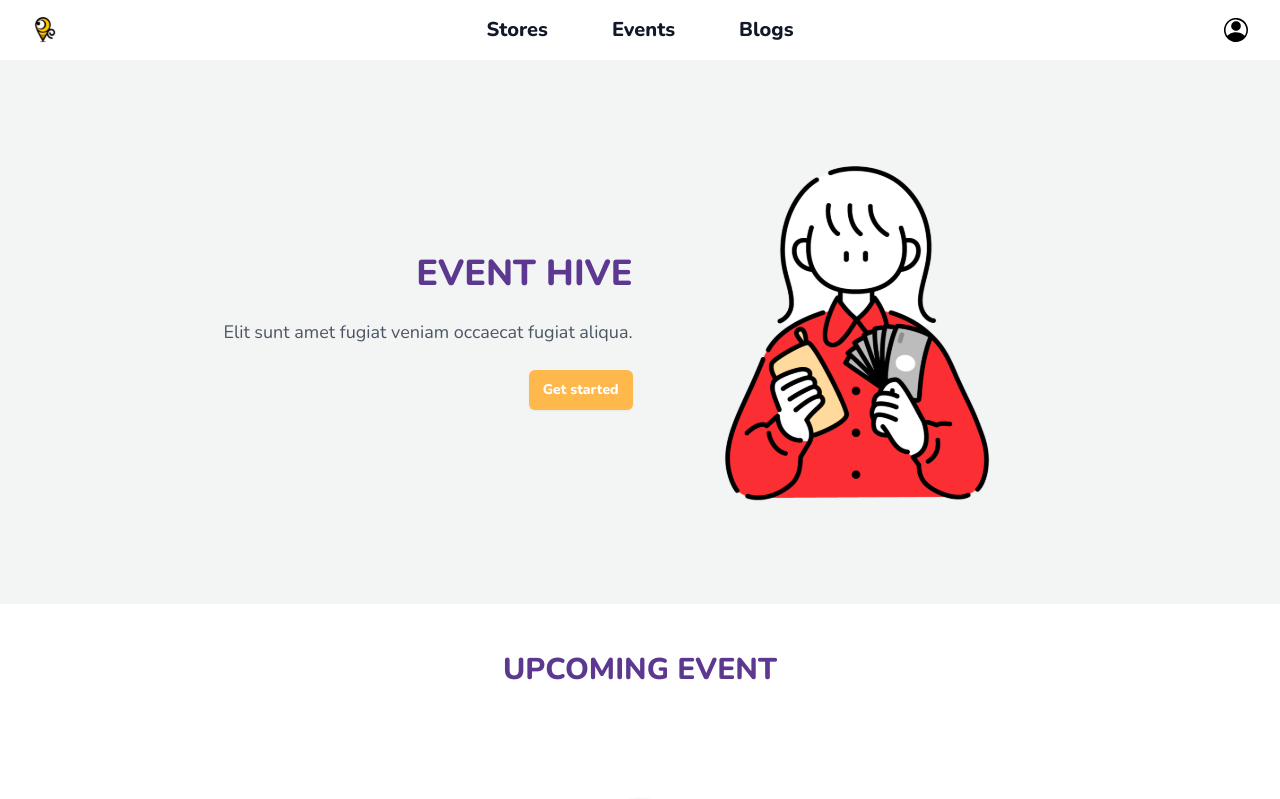
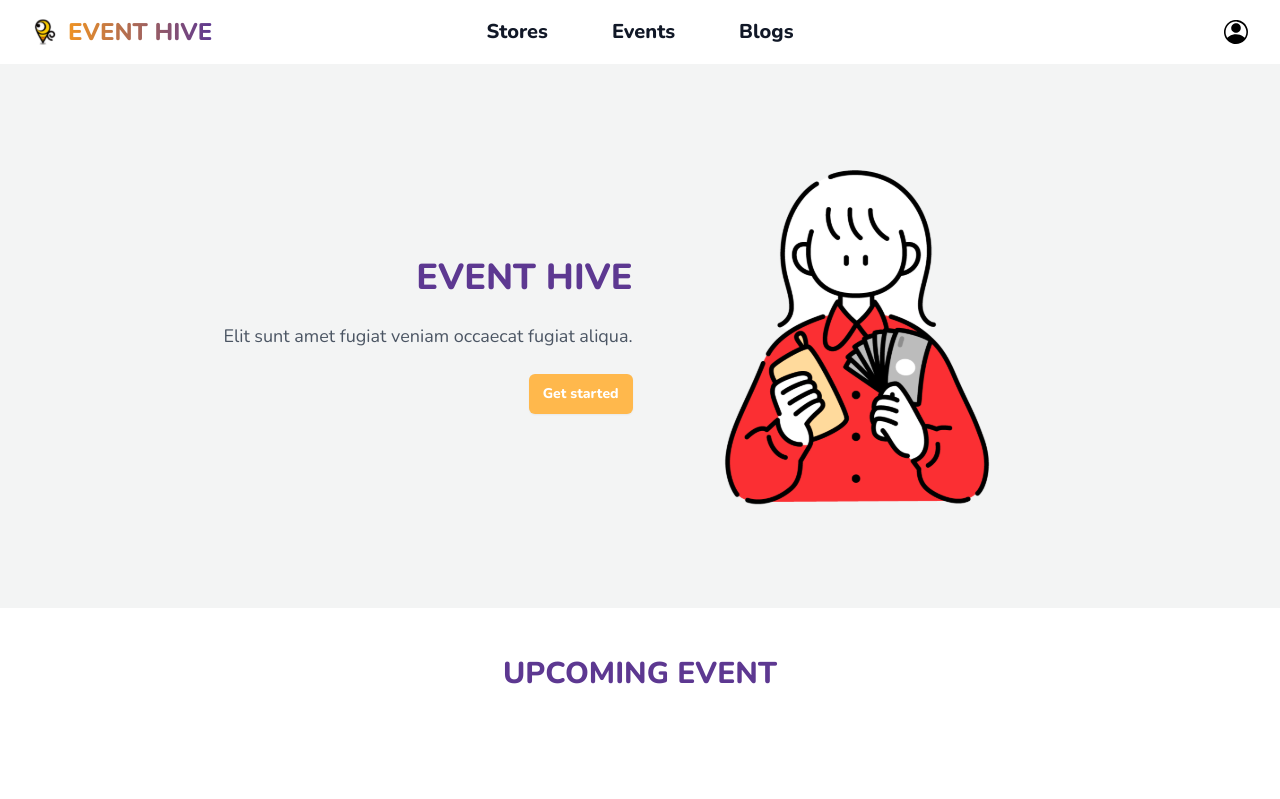
Before and after one commit to faynch/event-hive, a Next.js app: page / in a window 1280 px wide. Shown: the top 799 px of the page. Built offline with nearby package versions, Linux system fonts and the light colour scheme.

Commit message:
fix navbar

```diff
--- a/src/component/Navbar.tsx
+++ b/src/component/Navbar.tsx
@@ -14,39 +14,46 @@ const Navbar = () => {
     }
 
     return (
-        <div className="flex flex-row items-center py-4 px-8 bg-white">
-            <a href="#" className="">
-            <div className='flex flex-row'>
-            <Image className="w-6" src={EventHive} alt={'Event Hive'} />
-            {/* <h3
-                className="text-2xl font-extrabold"
-            >
-                <span className="bg-gradient-to-r from-[#EF9323] to-[#5D3891] bg-clip-text text-transparent">
-                    EVENT HIVE
-                </span>
-            </h3> */}
-            </div>
+        <div className="flex items-center bg-white py-4 px-8">
+            <a href="#" className="w-48 flex-none">
+                <div className="flex flex-row">
+                    <Image
+                        className="mr-3 w-6"
+                        src={EventHive}
+                        alt={'Event Hive'}
+                    />
+                    <span className="bg-gradient-to-r from-[#EF9323] to-[#5D3891] bg-clip-text text-2xl font-extrabold text-transparent">
+                        EVENT HIVE
+                    </span>
+                </div>
             </a>
 
-            <div className="flex grow justify-center">
-                <a href="#" className="px-4 text-xl font-extrabold text-gray-900 lg:px-8">
+            <div className="grow text-center ">
+                <a
+                    href="#"
+                    className="px-4 text-xl font-extrabold text-gray-900 lg:px-8"
+                >
                     Stores
                 </a>
 
-                <a href="#" className="px-4 text-xl font-extrabold text-gray-900 md:px-4 lg:px-8">
+                <a
+                    href="#"
+                    className="px-4 text-xl font-extrabold text-gray-900 md:px-4 lg:px-8"
+                >
                     Events
                 </a>
 
-                <a href="#" className="px-4 text-xl font-extrabold text-gray-900 md:px-4 lg:px-8">
+                <a
+                    href="#"
+                    className="px-4 text-xl font-extrabold text-gray-900 md:px-4 lg:px-8"
+                >
                     Blogs
                 </a>
             </div>
-            <div>
-                <button
-                    className="flex"
-                    onClick={handleClick}
-
-                ><Image className="w-6" src={Account} alt={'account'} /></button>
+            <div className="flex w-48 justify-end">
+                <button className="" onClick={handleClick}>
+                    <Image className="w-6" src={Account} alt={'account'} />
+                </button>
             </div>
         </div>
     )
```
